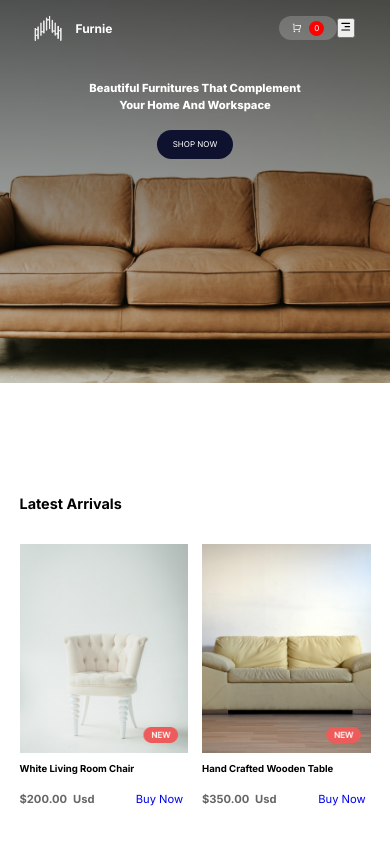
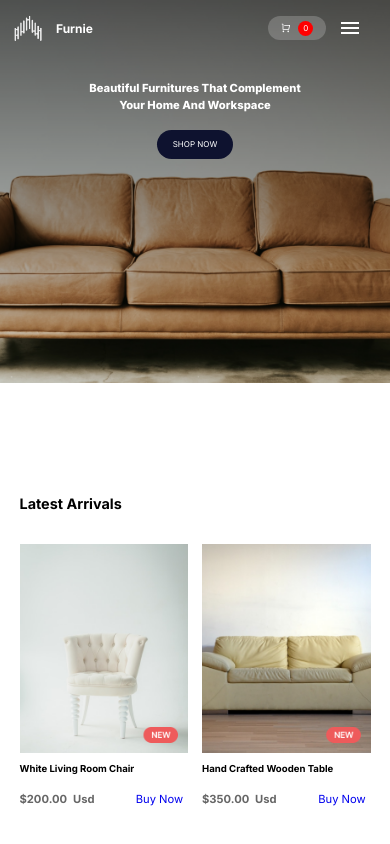
Before and after one commit to ahmid7/scree, a React (Create React App) app: page / in a window 390 px wide. Shown: the top 844 px of the page. Built offline with nearby package versions, Linux system fonts and the light colour scheme.

Commit message:
fixed hamburger

```diff
--- a/package.json
+++ b/package.json
@@ -6,6 +6,7 @@
     "@testing-library/jest-dom": "^5.15.1",
     "@testing-library/react": "^11.2.7",
     "@testing-library/user-event": "^12.8.3",
+    "hamburger-react": "^2.4.1",
     "node-sass": "^6.0.1",
     "react": "^17.0.2",
     "react-dom": "^17.0.2",
--- a/src/App.scss
+++ b/src/App.scss
@@ -87,7 +87,7 @@ $section-padding:5rem;
                 margin-left: 0.5rem;
             }
         }
-        .hamburger{
+        .hamburger-container{
             display: none;
         }
     }
@@ -782,6 +782,7 @@ footer{
 
 @media only screen and (max-width:640px){
     .hero-header{
+        max-width: 100%;
         .hero-icon{
             font-size: 0.6rem;
             img{
@@ -793,6 +794,20 @@ footer{
         }
         .block{
             display: block;
+            position: absolute;
+            top: 3.5rem;
+            width: 100%;
+            background: #797972;  //74746f
+            li{
+                width: 100%;
+                a{
+                    text-align: center;
+                    display: inline-block;
+                    width: 100%;
+                    font-size: 0.9rem;
+                    padding: 1.3rem 0;
+                }
+            }
         }
         .hidden{
             display: hidden;
@@ -815,7 +830,7 @@ footer{
                     font-size: 0.7rem;
                 }
             }
-            .hamburger{
+            .hamburger-container{
                 display: block;
             }
         }
--- a/src/Hero.js
+++ b/src/Hero.js
@@ -1,12 +1,9 @@
 import { useState } from "react";
 import { RiSearch2Line,RiShoppingCartLine } from "react-icons/ri";
-import { CgMenuRightAlt } from "react-icons/cg";
+import Hamburger from "hamburger-react";
 
 const Hero = () => {
-    const [navShown,setNavshown] = useState(false);
-    const handleNavClick = () =>{
-        setNavshown(!setNavshown)
-    }
+    const [isOpen, setOpen] = useState(false);
     return(
         <div className="hero-bg">
             <div className="hero-header">
@@ -14,7 +11,7 @@ const Hero = () => {
                     <img src="images/logo.png" alt="logo"/>
                     <h2 className="logo-text">Furnie</h2>
                 </div>
-                <ul className= {`${navShown ? 'block' : 'hidden'}`}>
+                <ul className= {`${isOpen ? 'block' : 'hidden'}`}>
                     <li><a href="#home">home</a></li>
                     <li><a href="#product">Product</a></li>
                     <li><a href="#contact">Contact Us</a></li>
@@ -27,9 +24,9 @@ const Hero = () => {
                         <RiShoppingCartLine className="cart-icon"/>
                         <p>0</p>
                     </div>
-                    <button class="hamburger" >
-                        <CgMenuRightAlt onClick= {handleNavClick}/>
-                    </button>
+                    <div class="hamburger-container" >
+                        <Hamburger toggled={isOpen} toggle={setOpen} distance ="sm" size={18}/>
+                    </div>
                 </div>
             </div>
             <section className="hero-content">
```
Also changed, not shown: 1 other file (tests, documents, lock files or other folders).
